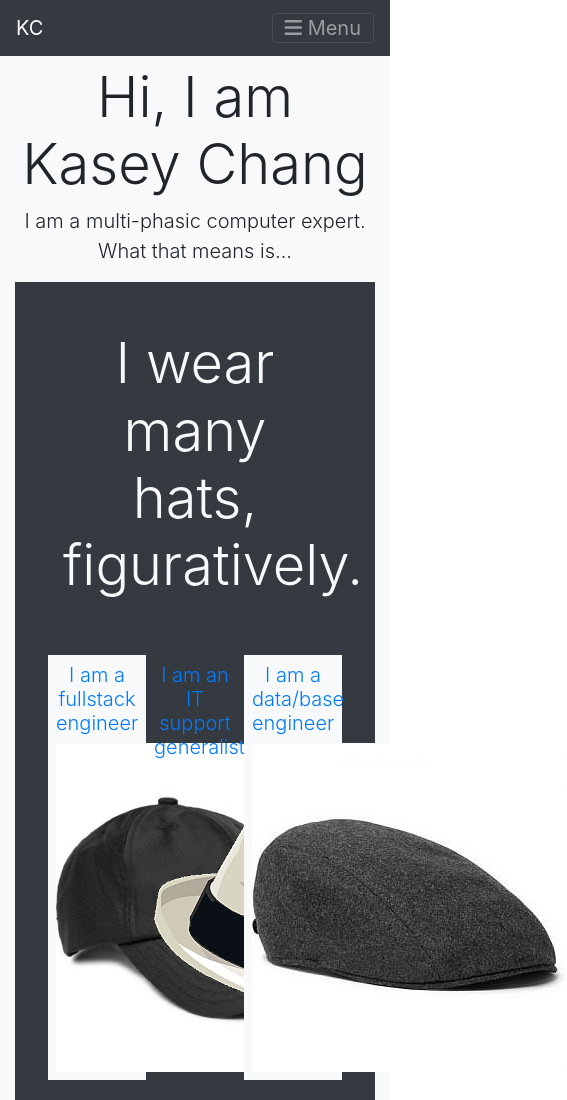
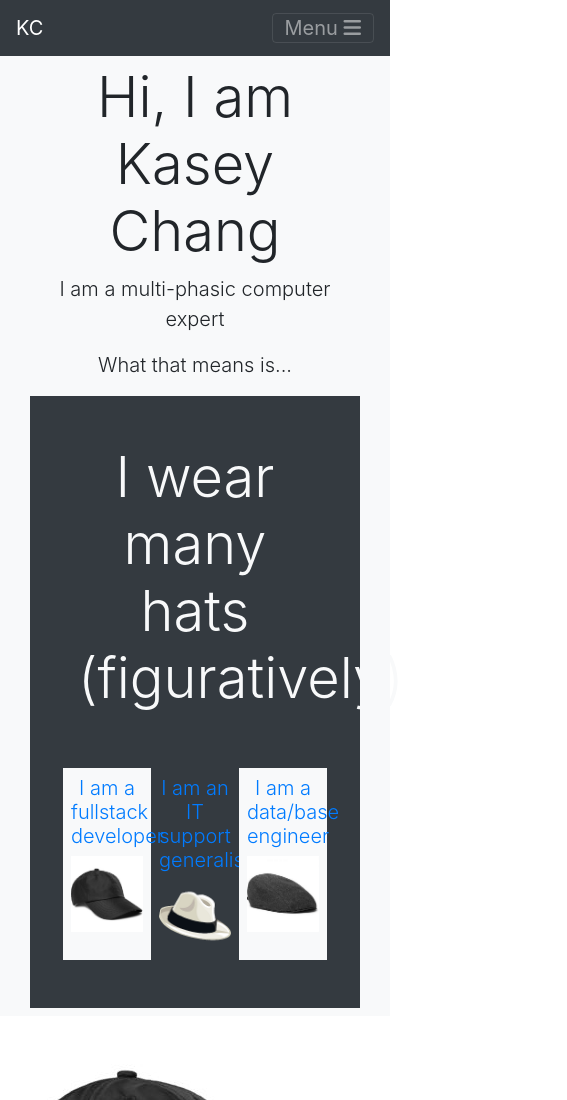
Before and after one commit to kschang77/kschang77.github.io, a plain HTML site: page index.html in a window 390 px wide. Shown: the top 1100 px of the page, 567 px wide, since content can reach past the window. Drawn offline with nearby package versions, Linux system fonts and the light colour scheme.

Commit message:
20200504 KC updated resume and mainpage

```diff
--- a/index.html
+++ b/index.html
@@ -1,37 +1,23 @@
 <!DOCTYPE html>
 <html lang="en">
+
 <head>
-    <title>Kasey Chang / Multi-Hat Wearer</title>
+  <title>Kasey Chang / Multi-Phasic Computer Expert</title>
   <meta charset="utf-8" />
-    <meta
-      name="viewport"
-      content="width=device-width, initial-scale=1, shrink-to-fit=no"
-    />
-    <link
-      rel="stylesheet"
-      href="https://stackpath.bootstrapcdn.com/bootstrap/4.3.1/css/bootstrap.min.css"
-    />
+  <meta name="viewport" content="width=device-width, initial-scale=1, shrink-to-fit=no" />
+  <link rel="stylesheet" href="https://stackpath.bootstrapcdn.com/bootstrap/4.3.1/css/bootstrap.min.css" />
   <link rel="stylesheet" herf="css/style.css" />
   <script src="https://kit.fontawesome.com/98adf16936.js" crossorigin="anonymous"></script>
 </head>
 </head>
+
 <body data-spy="scroll" data-target=".site-navbar-target" data-offset="300">
-    <nav
-      class="navbar navbar-expand-lg navbar-dark bg-dark site-navbar-target"
-      id="ksc-navbar"
-    >
+  <nav class="navbar navbar-expand-lg navbar-dark bg-dark site-navbar-target" id="ksc-navbar">
     <div class="container">
       <a class="navbar-brand" href="index.html">KC</a>
-        <button
-          class="navbar-toggler js-fh5co-nav-toggle fh5co-nav-toggle"
-          type="button"
-          data-toggle="collapse"
-          data-target="#ksc-nav"
-          aria-controls="ksc-nav"
-          aria-expanded="false"
-          aria-label="Toggle navigation"
-        >
-          <i class="fas fa-bars"></i> Menu
+      <button class="navbar-toggler" type="button" data-toggle="collapse" data-target="#ksc-nav" aria-controls="ksc-nav"
+        aria-expanded="false" aria-label="Toggle navigation">
+        Menu <i class="fas fa-bars"></i>
       </button>
 
       <div class="collapse navbar-collapse" id="ksc-nav">
@@ -40,26 +26,20 @@
             <a href="#home-section" class="nav-link"><span>Home</span></a>
           </li>
           <li class="nav-item">
-              <a href="#fullstack-section" class="nav-link"
-                ><span>Fullstack</span></a
-              >
+            <a href="#fullstack-section" class="nav-link"><span>Fullstack</span></a>
           </li>
           <li class="nav-item">
-              <a href="#it-support-section" class="nav-link"
-                ><span>IT_Support</span></a
-              >
+            <a href="#it-support-section" class="nav-link"><span>IT_Support</span></a>
           </li>
           <li class="nav-item">
-              <a href="#data-section" class="nav-link"><span>Data</span></a>
+            <a href="#data-section" class="nav-link"><span>Data/base</span></a>
           </li>
 
           <li class="nav-item">
             <a href="#other-section" class="nav-link"><span>Other</span></a>
           </li>
           <li class="nav-item">
-              <a href="#contact-section" class="nav-link"
-                ><span>Contact</span></a
-              >
+            <a href="#contact-section" class="nav-link"><span>Contact</span></a>
           </li>
         </ul>
       </div>
@@ -67,119 +47,38 @@
   </nav>
 
   <section>
-<div class="jumbotron jumbotron-fluid bg-light py-2">
+    <div class="container-fluid bg-light py-2">
       <div class="container text-center">
 
-    <h1 class="display-4">Hi, I am Kasey Chang</h1>
-    <p class="lead">I am a multi-phasic computer expert.  What that means is...</p>
+        <h3 class="display-4">Hi, I am Kasey Chang</h3>
+        <p class="lead">I am a multi-phasic computer expert</p>
+        <P class="lead">What that means is...</P>
         <div class="container bg-dark text-light p-5 pt-0">
-<h2 class="display-4 pb-5">I wear many hats, figuratively.</h2>
+          <h4 class="display-4 pb-5">I wear many hats (figuratively)</h4>
           <div class="row">
             <div class="col-4 bg-light text-dark p-2">
               <a href="#fullstack-section">
-       <p class="lead d-line h4">I am a fullstack engineer</p>
-    <img src="images/section1.jpg"></a>
+                <p class="lead d-line h4">I am a fullstack developer</p>
+                <img class="img-fluid" src="images/section1.jpg">
+              </a>
             </div>
             <div class="col-4 p-2">
               <a href="#it-support-section">
                 <p class="lead d-line h4">I am an IT support generalist</p>
-    <img src="images/fedora.png"></a>
+                <img class="img-fluid" src="images/fedora.png">
+              </a>
             </div>
             <div class="col-4 bg-light text-dark p-2">
               <a href="#data-section">
                 <p class="lead d-line h4">I am a data/base engineer</p>
-    <img src="images/section2.jpg"></a>
+                <img class="img-fluid" src="images/section2.jpg">
+              </a>
             </div>
           </div>
         </div>
       </div>
     </div>
   </section>
-
-    <!-- <section id="home-section" class="hero">
-      <div class="container">
-        <div
-          id="carouselExampleCaptions"
-          class="carousel slide"
-          data-ride="carousel"
-        >
-          <ol class="carousel-indicators">
-            <li
-              data-target="#carouselExampleCaptions"
-              data-slide-to="0"
-              class="active"
-            ></li>
-            <li data-target="#carouselExampleCaptions" data-slide-to="1"></li>
-            <li data-target="#carouselExampleCaptions" data-slide-to="2"></li>
-          </ol>
-          <div class="carousel-inner">
-            <div class="carousel-item active">
-              <img src="images/slide01.jpeg" class="d-block w-100" alt="..." />
-              <div
-                class="carousel-caption d-none d-md-block"
-                style="top: 40%; bottom: 60%;"
-              >
-                <h2>I am Kasey Chang</h2>
-                <h4>
-                  A
-                  <a href="#fullstack-section"
-                    ><span>fullstack engineer</span></a
-                  >
-                  and web developer<br />
-                  in San Francisco
-                </h4>
-              </div>
-            </div>
-            <div class="carousel-item">
-              <img src="images/slide02.jpeg" class="d-block w-100" alt="..." />
-              <div
-                class="carousel-caption d-none d-md-block"
-                style="top: 40%; bottom: 60%;"
-              >
-                <h2>I am Kasey Chang</h2>
-                <h4>
-                  An <a href="#it-support-section">IT support</a> generalist
-                  engineer<br />
-                  in San Francisco
-                </h4>
-              </div>
-            </div>
-            <div class="carousel-item">
-              <img src="images/slide03.jpeg" class="d-block w-100" alt="..." />
-              <div
-                class="carousel-caption d-none d-md-block"
-                style="top: 40%; bottom: 60%;"
-              >
-                <h2>I am Kasey Chang</h2>
-                <h4>
-                  A <a href="#data-section">data engineer</a> and database app
-                  developer<br />
-                  in San Francisco
-                </h4>
-              </div>
-            </div>
-          </div>
-          <a
-            class="carousel-control-prev"
-            href="#carouselExampleCaptions"
-            role="button"
-            data-slide="prev"
-          >
-            <span class="carousel-control-prev-icon" aria-hidden="true"></span>
-            <span class="sr-only">Previous</span>
-          </a>
-          <a
-            class="carousel-control-next"
-            href="#carouselExampleCaptions"
-            role="button"
-            data-slide="next"
-          >
-            <span class="carousel-control-next-icon" aria-hidden="true"></span>
-            <span class="sr-only">Next</span>
-          </a>
-        </div>
-      </div>
-    </section> -->
 
   <section class="" id="fullstack-section">
     <div class="container">
@@ -195,12 +94,9 @@
         <div class="col-md-6 col-lg-7 pl-lg-5 py-5">
           <div class="row justify-content-start pb-3">
             <div class="col-md-12 heading-section>
-                <span class="subheading"></span>
-                <h2
-                  class="mb-4"
-                  style="font-size: 34px; text-transform: capitalize;"
-                >
-                  Fullstack engineer
+                <span class=" subheading"></span>
+              <h2 class="mb-4" style="font-size: 34px; text-transform: capitalize;">
+                Fullstack developer
               </h2>
               <p>
                 I have built several dozen websites with variety of tools and
@@ -214,7 +110,8 @@
                 such as ASP, CFML, PHP, and Node.js
               </p>
               <p>
-                  I have coded dynamic websites <a href="https://kschang77.github.io/astrodash2/">with JQuery</a> and <a href="https://kschang77.github.io/Cat-Defender">Javascript</a>
+                I have coded dynamic websites <a href="https://kschang77.github.io/astrodash2/">with JQuery</a> and <a
+                  href="https://kschang77.github.io/Cat-Defender">Javascript</a>
               </p>
               <p>... and everything else in between.</p>
             </div>
@@ -243,7 +140,8 @@
                   <h3 class="heading mb-3">Portfolio</h3>
                   <ul>
                     <li><a href="https://github.com/kschang77/astrodash2">AstroDash</a> -- lots of API calls</li>
-                      <li><a href="https://github.com/kschang77/weather-dashboard">Weather Board</a> -- API calls, saved cities</li>
+                    <li><a href="https://github.com/kschang77/weather-dashboard">Weather Board</a> -- API calls, saved
+                      cities</li>
                     <li><a href="https://github.com/kschang77/day-planner">Day Planner</a> -- jquery dHTML</li>
                     <li><a href="https://github.com/kschang77/NYTSearch">NYT Search</a> -- jQuery validation</li>
                     <li><a href="https://github.com/kschang77/Cat-Defender">Cat Defender</a> -- uber lame JS game</li>
@@ -261,14 +159,19 @@
   <section class="bg-dark text-light" id="it-support-section">
     <div class="container">
       <div class="row d-flex">
+        <div class="col-md-6 col-lg-5 d-flex">
+          <div class="img-about img d-flex align-items-stretch">
+            <!-- <div class="overlay"></div> -->
+            <div class="img d-flex align-self-stretch align-items-center">
+              <img src="images/fedora.png" class="img-fluid" />
+            </div>
+          </div>
+        </div>
         <div class="col-md-6 col-lg-7 pl-lg-5 py-5">
           <div class="row justify-content-start pb-3">
             <div class="col-md-12 heading-section ">
               <span class="subheading"></span>
-                <h2
-                  class="mb-4"
-                  style="font-size: 34px; text-transform: capitalize;"
-                >
+              <h2 class="mb-4" style="font-size: 34px; text-transform: capitalize;">
                 IT Support Generalist
               </h2>
               <p>
@@ -282,13 +185,17 @@
                 and smarthome
               </p>
               <p>
-                  I have a specialization certificate in <a href="https://coursera.org/share/9984b63b2d085b55c6a860a1af3beddd">IT Support from Google</a>
+                I have a specialization certificate in <a
+                  href="https://coursera.org/share/9984b63b2d085b55c6a860a1af3beddd">IT Support from Google</a>
               </p>
               <p>
-                  I have a specialization certificate in <a href="https://www.coursera.org/account/accomplishments/professional-cert/NWFAAQPTAHCJ">IT Automation with
+                I have a specialization certificate in <a
+                  href="https://www.coursera.org/account/accomplishments/professional-cert/NWFAAQPTAHCJ">IT Automation
+                  with
                   Python from Google</a>
               </p>
-                <p>... and <a href="https://www.coursera.org/account/accomplishments/specialization/V6TXWG7PCTKA">a few other things</a>.</p>
+              <p>... and <a href="https://www.coursera.org/account/accomplishments/specialization/V6TXWG7PCTKA">a few
+                  other things</a>.</p>
             </div>
           </div>
           <div class="row">
@@ -325,14 +232,7 @@
             </div>
           </div>
         </div>
-          <div class="col-md-6 col-lg-5 d-flex">
-            <div class="img-about img d-flex align-items-stretch">
-              <!-- <div class="overlay"></div> -->
-              <div class="img d-flex align-self-stretch align-items-center">
-                <img src="images/fedora.png" class="img-fluid" />
-              </div>
-            </div>
-          </div>
+
       </div>
     </div>
   </section>
@@ -352,14 +252,13 @@
           <div class="row justify-content-start pb-3">
             <div class="col-md-12 heading-section ">
               <span class="subheading"></span>
-                <h2
-                  class="mb-4"
-                  style="font-size: 34px; text-transform: capitalize;"
-                >
+              <h2 class="mb-4" style="font-size: 34px; text-transform: capitalize;">
                 Data/base engineer
               </h2>
               <p>
-                  I have a <a href="https://www.coursera.org/account/accomplishments/professional-cert/V53AL32UTWAZ">specialization certificate in Data Science</a> from IBM.
+                I have a <a
+                  href="https://www.coursera.org/account/accomplishments/professional-cert/V53AL32UTWAZ">specialization
+                  certificate in Data Science</a> from IBM.
               </p>
               <p>
                 I have a specialization certificate in Applied AI from IBM (link pending)
@@ -383,8 +282,12 @@
                   <ul>
                     <li>Database admin</li>
                     <li>SQL Server</li>
-                      <li><a href="https://nbviewer.jupyter.org/github/kschang77/CapstoneBattleNeighborhood/blob/master/Capstone%20Project%20Battle%20Neighborhood%20Part%202.ipynb">Python, pandas, etc</a></li>
-                      <li><a href="https://integrations.us-south.assistant.watson.cloud.ibm.com/web/public/3814d8f5-2c75-4799-abff-4d92c8d15731">Watson Chatbot</a></li>
+                    <li><a
+                        href="https://nbviewer.jupyter.org/github/kschang77/CapstoneBattleNeighborhood/blob/master/Capstone%20Project%20Battle%20Neighborhood%20Part%202.ipynb">Python,
+                        pandas, etc</a></li>
+                    <li><a
+                        href="https://integrations.us-south.assistant.watson.cloud.ibm.com/web/public/3814d8f5-2c75-4799-abff-4d92c8d15731">Watson
+                        Chatbot</a></li>
                     <li>Machine Learning</li>
                     <li>and more to come!</li>
                   </ul>
@@ -417,9 +320,14 @@
       <div class="row d-flex">
         <div class="col-sm-12 col-md-7 col-lg-7 py-5">
           <h3>Other Accomplishments</h3>
-            <P><a href="https://gamefaqs.gamespot.com/community/kschang77">GameFAQs level: 36 "Sage"</a> -- highest non-staff level </P>
-            <P>Editor of classic XCOM and TFTD FAQs and <a href="https://gamefaqs.gamespot.com/community/kschang77/contributions/faqs">over 60 other game FAQs/guides</a></P>
-            <P>Contributor (as Kasey K.S. Chang) to <a href="https://books.google.com/books?id=cbYf2l7gczUC&pg=PT5&lpg=PT5&dq=star+trek+encyclopedia+Kasey+K+S+Chang&source=bl&ots=lGtOB9m0Ut&sig=ACfU3U3xW_QFCsZHvlbFyxHrlCTIU3FTug&hl=en&sa=X&ved=2ahUKEwieyITCmdHoAhUCNKwKHTZpBhQQ6AEwAHoECAwQKQ#v=onepage&q=star%20trek%20encyclopedia%20Kasey%20K%20S%20Chang&f=false">Star Trek Encyclopedia</a></P>
+          <P><a href="https://gamefaqs.gamespot.com/community/kschang77">GameFAQs level: 36 "Sage"</a> -- highest
+            non-staff level </P>
+          <P>Editor of classic XCOM and TFTD FAQs and <a
+              href="https://gamefaqs.gamespot.com/community/kschang77/contributions/faqs">over 60 other game
+              FAQs/guides</a></P>
+          <P>Contributor (as Kasey K.S. Chang) to <a
+              href="https://books.google.com/books?id=cbYf2l7gczUC&pg=PT5&lpg=PT5&dq=star+trek+encyclopedia+Kasey+K+S+Chang&source=bl&ots=lGtOB9m0Ut&sig=ACfU3U3xW_QFCsZHvlbFyxHrlCTIU3FTug&hl=en&sa=X&ved=2ahUKEwieyITCmdHoAhUCNKwKHTZpBhQQ6AEwAHoECAwQKQ#v=onepage&q=star%20trek%20encyclopedia%20Kasey%20K%20S%20Chang&f=false">Star
+              Trek Encyclopedia</a></P>
           <P>Helped bring down at least two Ponzi schemes</P>
         </div>
         <div class="col-sm-12 col-md-5 col-lg-5 py-5">
@@ -451,34 +359,22 @@
             <h2 class="ksc-heading-2">Nav</h2>
             <ul class="list-unstyled">
               <li>
-                  <a href="#ksc-navbar"
-                    ><i class="fas fa-long-arrow-alt-right"></i>Home</a
-                  >
+                <a href="#ksc-navbar"><i class="fas fa-long-arrow-alt-right"></i>Home</a>
               </li>
               <li>
-                  <a href="#fullstack-section"
-                    ><i class="fas fa-long-arrow-alt-right"></i>Fullstack Engineer</a
-                  >
+                <a href="#fullstack-section"><i class="fas fa-long-arrow-alt-right"></i>Fullstack Engineer</a>
               </li>
               <li>
-                  <a href="#it-support-section"
-                    ><i class="fas fa-long-arrow-alt-right"></i>IT Support</a
-                  >
+                <a href="#it-support-section"><i class="fas fa-long-arrow-alt-right"></i>IT Support</a>
               </li>
               <li>
-                  <a href="#data-section"
-                    ><i class="fas fa-long-arrow-alt-right"></i>Data/base engineer</a
-                  >
+                <a href="#data-section"><i class="fas fa-long-arrow-alt-right"></i>Data/base engineer</a>
               </li>
               <li>
-                  <a href="#other-section"
-                    ><i class="fas fa-long-arrow-alt-right"></i>Other Stuff</a
-                  >
+                <a href="#other-section"><i class="fas fa-long-arrow-alt-right"></i>Other Stuff</a>
               </li>
               <li>
-                  <a href="#footer"
-                    ><i class="fas fa-long-arrow-alt-right"></i>Contact</a
-                  >
+                <a href="#footer"><i class="fas fa-long-arrow-alt-right"></i>Contact</a>
               </li>
             </ul>
           </div>
@@ -490,31 +386,23 @@
             <div class="block-23 mb-3">
               <ul>
                 <li>
-                    <a href="#"
-                      ><i class="fas fa-phone-square-alt"></i><span class="text"> 1-415-413-8249</span></a
-                    >
+                  <a href="#"><i class="fas fa-phone-square-alt"></i><span class="text"> 1-415-413-8249</span></a>
                 </li>
                 <li>
-                    <a href="#"
-                      ><i class="fas fa-envelope-square"></i><span class="text"> guyreviews77-hired@yahoo.com</span></a
-                    >
+                  <a href="#"><i class="fas fa-envelope-square"></i><span class="text">
+                      guyreviews77-hired@yahoo.com</span></a>
                 </li>
                 <li>
-                    <a href="https://www.linkedin.com/in/kasey-chang"
-                      >
+                  <a href="https://www.linkedin.com/in/kasey-chang">
                     <i class="fab fa-linkedin"></i>
-<span class="text"> www.linkedin.com/in/kasey-chang</span></a
-                    >
+                    <span class="text"> www.linkedin.com/in/kasey-chang</span></a>
                 </li>
                 <li>
-                    <a href="https://github.com/kschang77"
-                      >                  <i class="fab fa-github-square"></i> github.com/kschang77</span></a
-                    >
+                  <a href="https://github.com/kschang77"> <i class="fab fa-github-square"></i>
+                    github.com/kschang77</span></a>
                 </li>
                 <li>
-                    <a href="Resume-Kasey-Chang.pdf"
-                      >                  <i class="fas fa-file-pdf"></i> My resume (PDF)</span></a
-                    >
+                  <a href="Resume-Kasey-Chang.pdf"> <i class="fas fa-file-pdf"></i> My resume (PDF)</span></a>
                 </li>
               </ul>
             </div>
@@ -533,20 +421,15 @@
     </div>
   </footer>
 
-    <script
-      src="https://code.jquery.com/jquery-3.4.1.slim.min.js"
+  <script src="https://code.jquery.com/jquery-3.4.1.slim.min.js"
     integrity="sha384-J6qa4849blE2+poT4WnyKhv5vZF5SrPo0iEjwBvKU7imGFAV0wwj1yYfoRSJoZ+n"
-      crossorigin="anonymous"
-    ></script>
-    <script
-      src="https://cdn.jsdelivr.net/npm/popper.js@1.16.0/dist/umd/popper.min.js"
+    crossorigin="anonymous"></script>
+  <script src="https://cdn.jsdelivr.net/npm/popper.js@1.16.0/dist/umd/popper.min.js"
     integrity="sha384-Q6E9RHvbIyZFJoft+2mJbHaEWldlvI9IOYy5n3zV9zzTtmI3UksdQRVvoxMfooAo"
-      crossorigin="anonymous"
-    ></script>
-    <script
-      src="https://stackpath.bootstrapcdn.com/bootstrap/4.4.1/js/bootstrap.min.js"
+    crossorigin="anonymous"></script>
+  <script src="https://stackpath.bootstrapcdn.com/bootstrap/4.4.1/js/bootstrap.min.js"
     integrity="sha384-wfSDF2E50Y2D1uUdj0O3uMBJnjuUD4Ih7YwaYd1iqfktj0Uod8GCExl3Og8ifwB6"
-      crossorigin="anonymous"
-    ></script>
+    crossorigin="anonymous"></script>
 </body>
+
 </html>
```
Also changed, not shown: 1 other file. Lines whose indentation alone changed are shown as unchanged.
